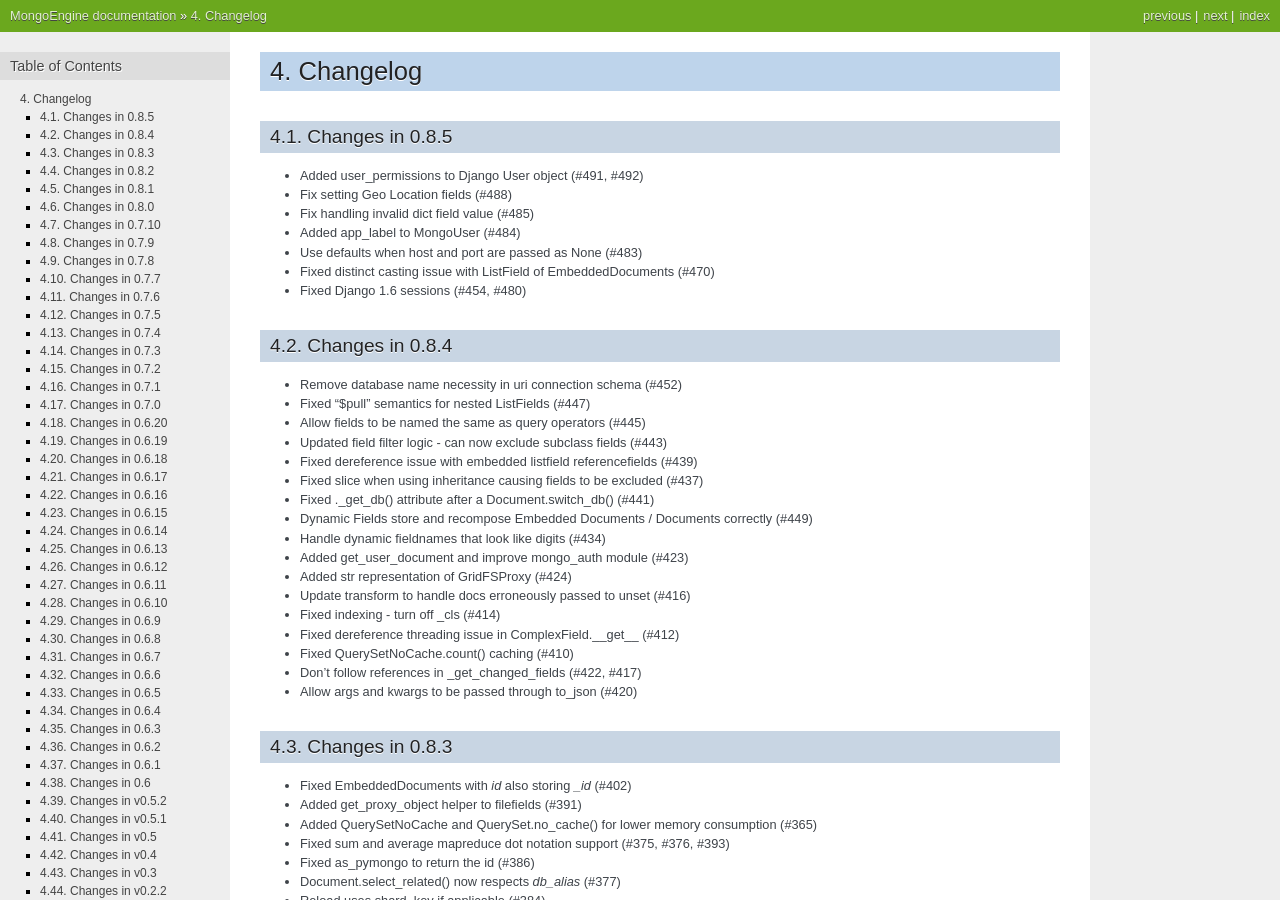
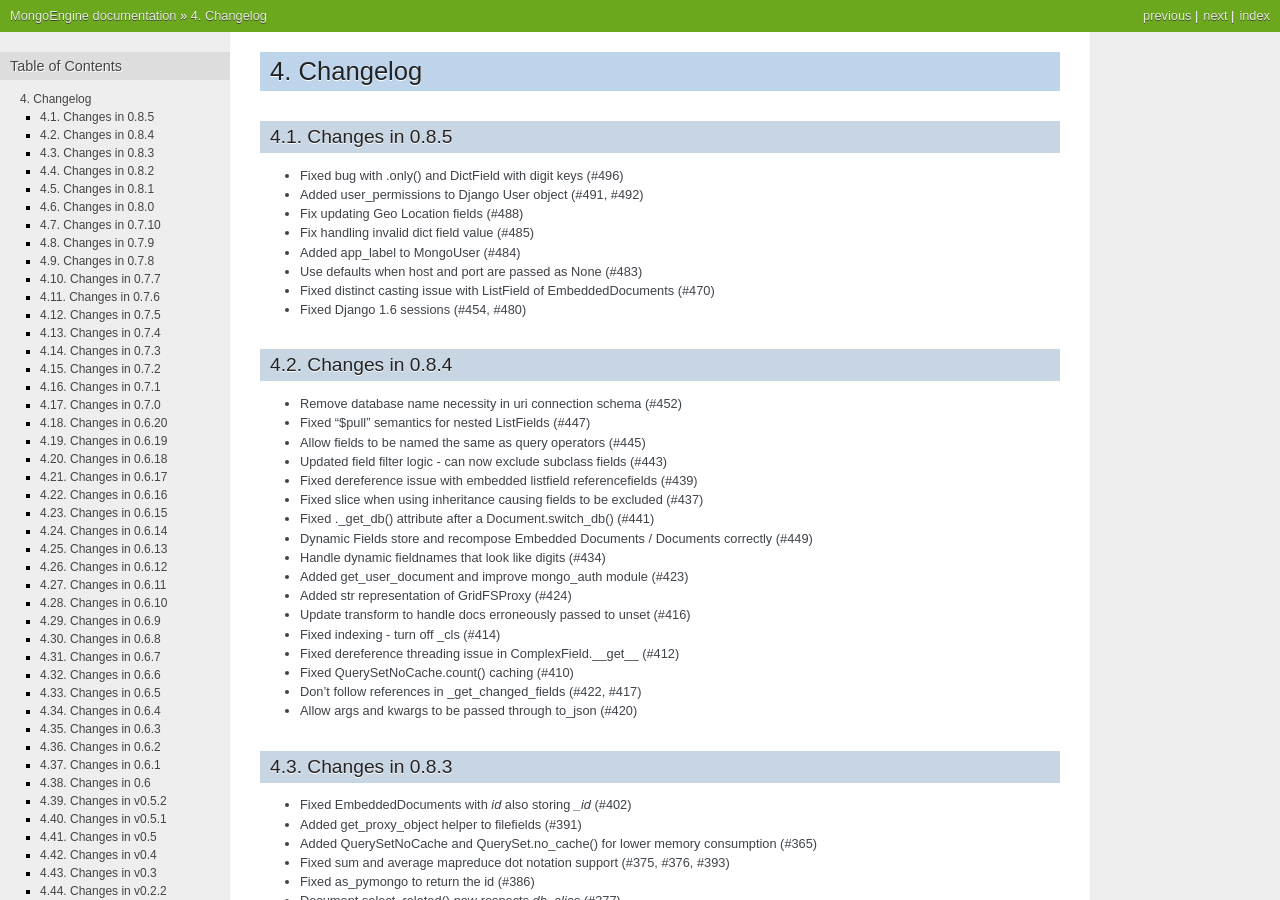
Before and after one commit to MongoEngine/mongoengine, a Sphinx documentation site: the page built from docs/changelog.rst, in a window 1280 px wide and 900 px high. Built offline with Sphinx 7.4.7, drawn with Linux system fonts in a browser that asks for light colours; the version number could not be read and is left out.

Commit message:
Update change log and Authors (#496)

```diff
--- a/docs/changelog.rst
+++ b/docs/changelog.rst
@@ -4,8 +4,9 @@ Changelog
 
 Changes in 0.8.5
 ================
+- Fixed bug with .only() and DictField with digit keys (#496)
 - Added user_permissions to Django User object (#491, #492)
-- Fix setting Geo Location fields (#488)
+- Fix updating Geo Location fields (#488)
 - Fix handling invalid dict field value (#485)
 - Added app_label to MongoUser (#484)
 - Use defaults when host and port are passed as None (#483)
```
Also changed, not shown: 1 other file.
